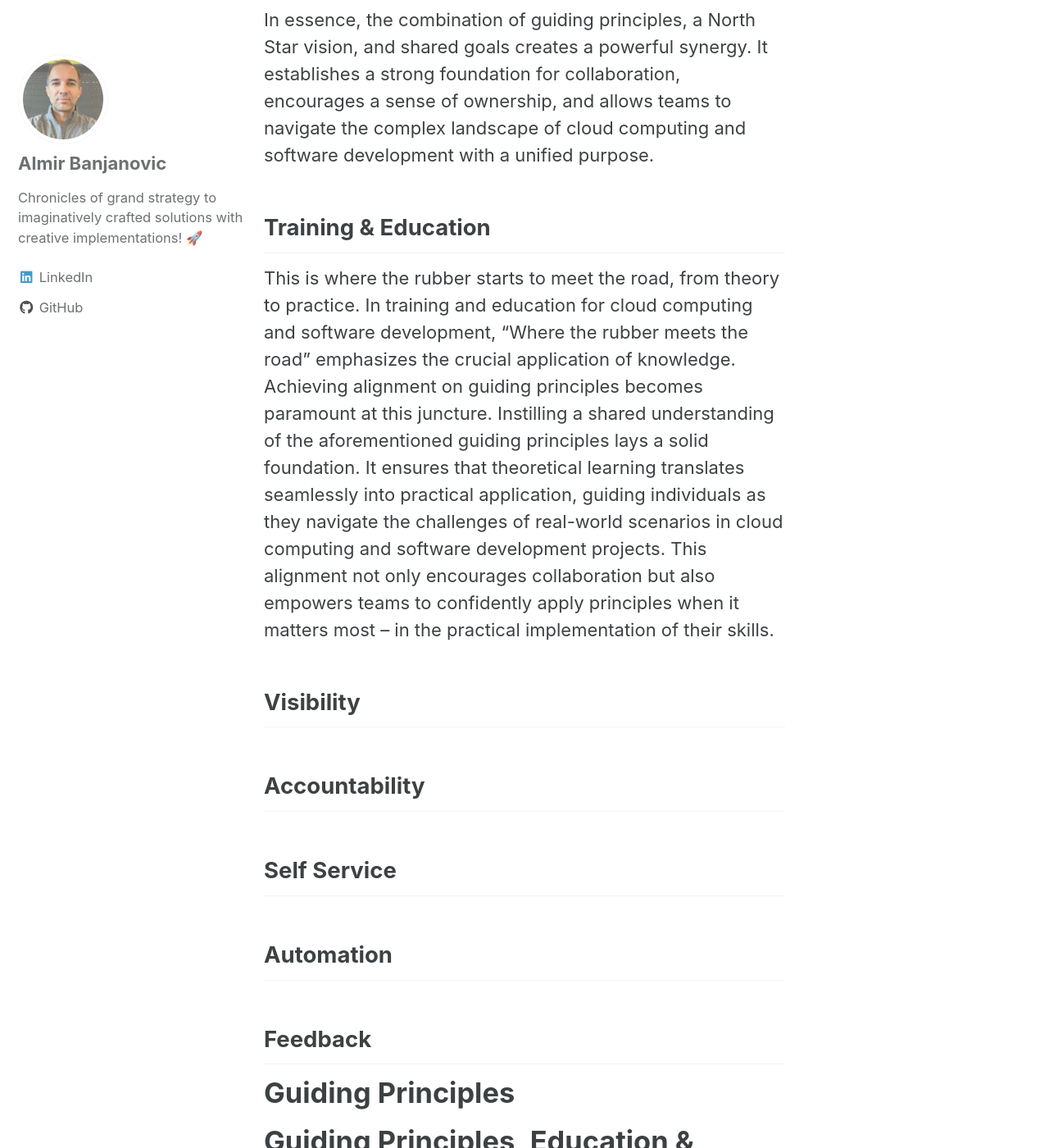
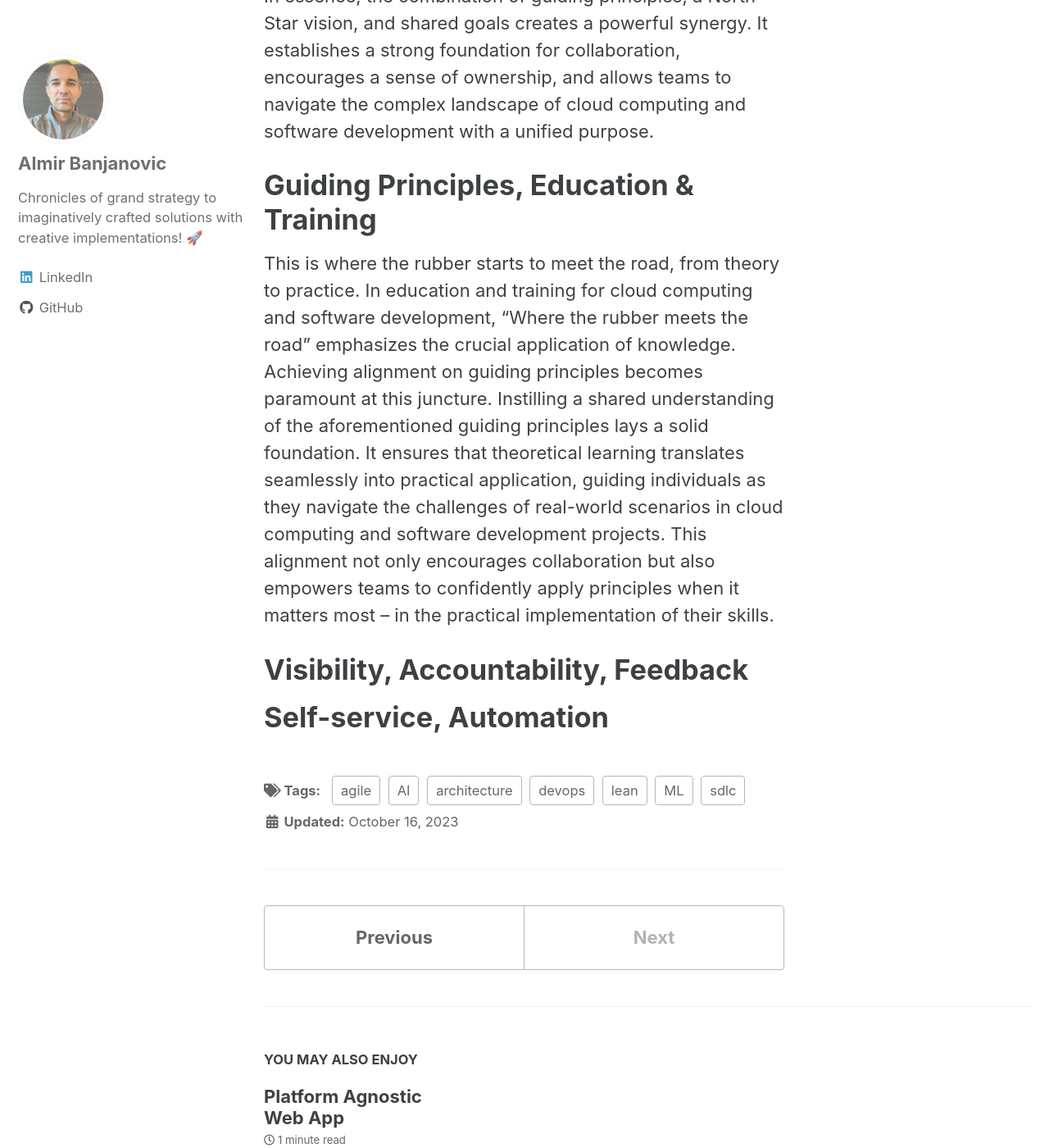
Before and after one commit to almirbanjanovic/roadtocloud.github.io, a Jekyll site: the page built from _posts/2023-10-16-keep-it-lean-and-eliminate-waste.md, in a window 1280 px wide and 1400 px high, scrolled down 3152 px. Shown: the whole window at 82% size. Built offline with Jekyll 4.4.1, drawn with Linux system fonts in a browser that asks for light colours; cached includes are drawn as plain includes; comment, search, counter and statistics services are not loaded; some of the changed text lies outside the part shown.

Commit message:
Update 2023-10-16-keep-it-lean-and-eliminate-waste.md

```diff
--- a/_posts/2023-10-16-keep-it-lean-and-eliminate-waste.md
+++ b/_posts/2023-10-16-keep-it-lean-and-eliminate-waste.md
@@ -37,7 +37,7 @@ With the aim of keeping at lean and eliminating waste, I present the Seven Pilla
 
 ![image-center]({{ site.url }}{{ site.baseurl }}/assets/images/keep-it-lean-seven-pillars.png){: .align-center}
 
-## Guiding Principles
+# Guiding Principles
 Guiding principles in the context of cloud computing and software development serve as a collective North Star for teams, offering a shared vision and a set of fundamental beliefs that guide decision-making and actions. These principles become the foundation upon which shared goals are built, creating a sense of "skin in the game" for all team members.
 
 When teams align around shared goals based on these guiding principles, it fosters a collaborative environment where everyone is working towards a common objective. This shared commitment not only enhances teamwork but also cultivates a collective responsibility for the success of the project or initiative.
@@ -46,18 +46,9 @@ Furthermore, the opportunity to define shared goals provides a chance to tie Obj
 
 In essence, the combination of guiding principles, a North Star vision, and shared goals creates a powerful synergy. It establishes a strong foundation for collaboration, encourages a sense of ownership, and allows teams to navigate the complex landscape of cloud computing and software development with a unified purpose.
 
-## Training & Education
-This is where the rubber starts to meet the road, from theory to practice.  In training and education for cloud computing and software development, "Where the rubber meets the road" emphasizes the crucial application of knowledge. Achieving alignment on guiding principles becomes paramount at this juncture. Instilling a shared understanding of the aforementioned guiding principles lays a solid foundation.  It ensures that theoretical learning translates seamlessly into practical application, guiding individuals as they navigate the challenges of real-world scenarios in cloud computing and software development projects. This alignment not only encourages collaboration but also empowers teams to confidently apply principles when it matters most – in the practical implementation of their skills.
+# Guiding Principles, Education & Training
+This is where the rubber starts to meet the road, from theory to practice.  In education and training for cloud computing and software development, "Where the rubber meets the road" emphasizes the crucial application of knowledge. Achieving alignment on guiding principles becomes paramount at this juncture. Instilling a shared understanding of the aforementioned guiding principles lays a solid foundation.  It ensures that theoretical learning translates seamlessly into practical application, guiding individuals as they navigate the challenges of real-world scenarios in cloud computing and software development projects. This alignment not only encourages collaboration but also empowers teams to confidently apply principles when it matters most – in the practical implementation of their skills.
 
-## Visibility
-## Accountability
-## Self Service
-## Automation
-## Feedback
-
-# Guiding Principles
-
-# Guiding Principles, Education & Training
 
 # Visibility, Accountability, Feedback
 
```
